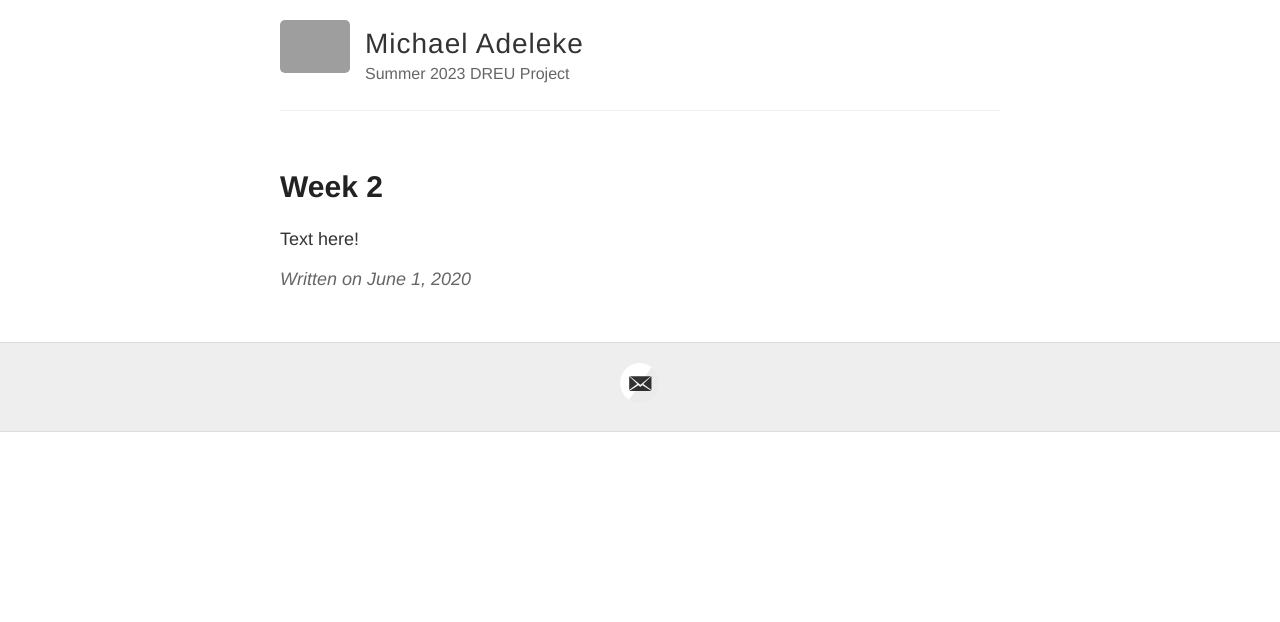
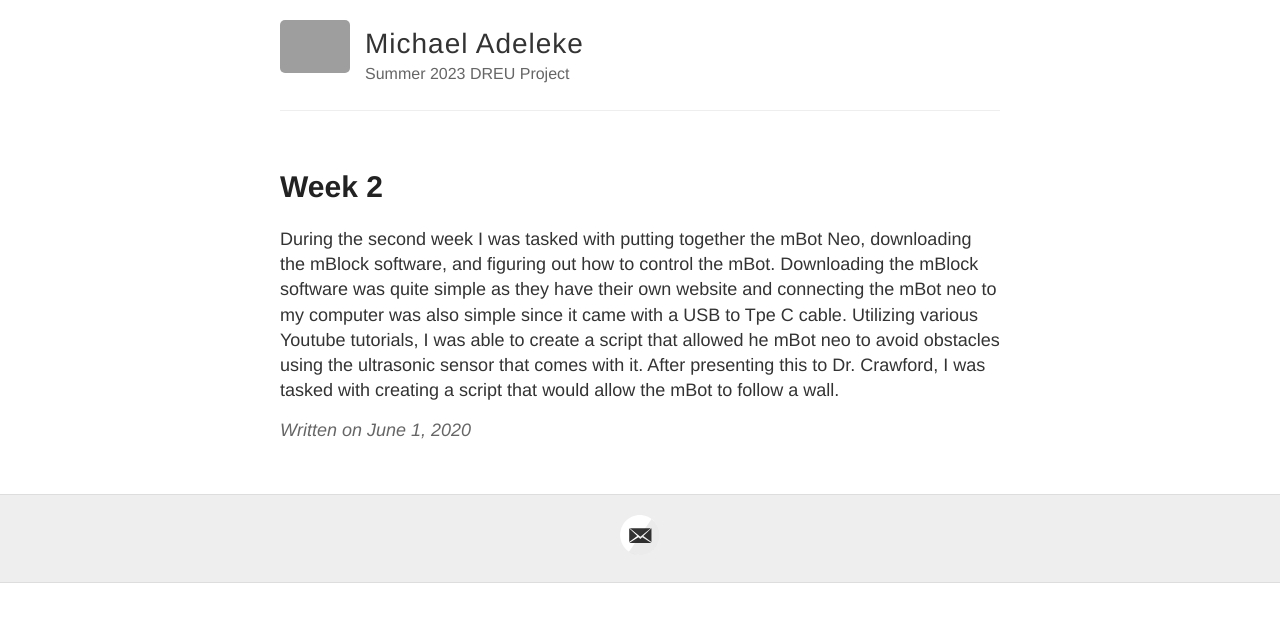
Before and after one commit to michaeladeleke1/michaeladeleke1.github.io, a Jekyll site: the page built from _posts/2020-06-01-week2.md, in a window 1280 px wide. Shown: the top 622 px of the page. Built offline with Jekyll 4.4.1, drawn with Linux system fonts in a browser that asks for light colours; grey boxes are pictures that could not be loaded.

Commit message:
2020-06-01-week2.md

```diff
--- a/_posts/2020-06-01-week2.md
+++ b/_posts/2020-06-01-week2.md
@@ -3,4 +3,4 @@ layout: post
 title: Week 2
 ---
 
-Text here!
+During the second week I was tasked with putting together the mBot Neo, downloading the mBlock software, and figuring out how to control the mBot. Downloading the mBlock software was quite simple as they have their own website and connecting the mBot neo to my computer was also simple since it came with a USB to Tpe C cable. Utilizing various Youtube tutorials, I was able to create a script that allowed he mBot neo to avoid obstacles using the ultrasonic sensor that comes with it. After presenting this to Dr. Crawford, I was tasked with creating a script that would allow the mBot to follow a wall.
```
